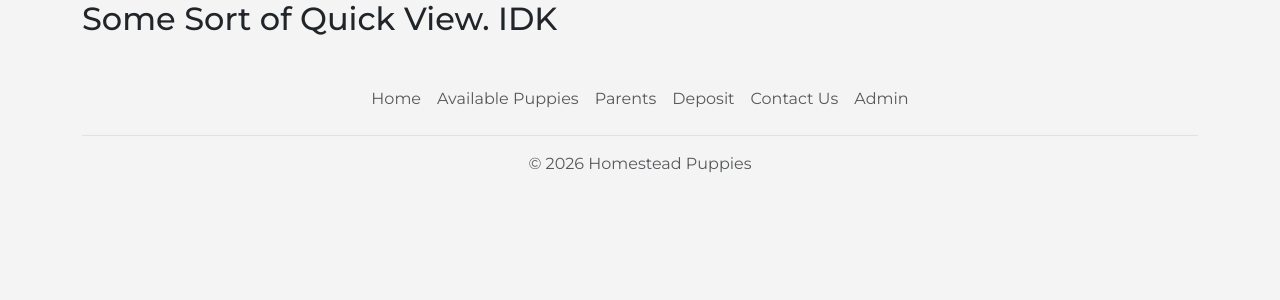
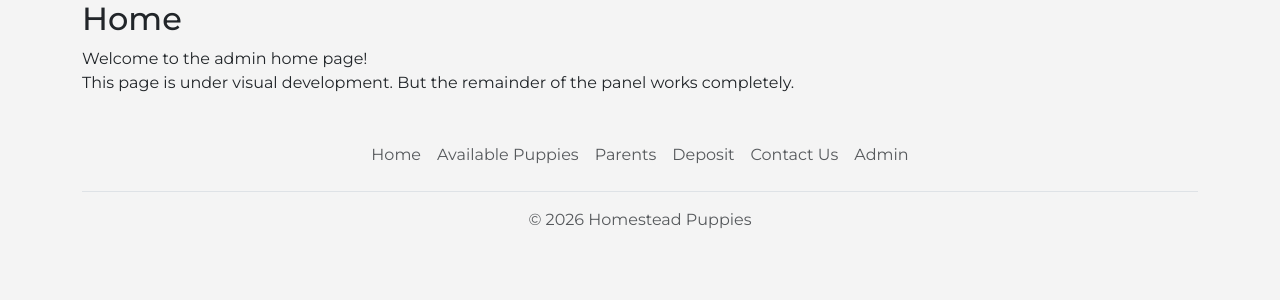
Before and after one commit to apelpapa/HomesteadPuppies, a Node server app: page /adminHome in a window 1280 px wide. Shown: the part 193-493 px from the top of the page. Run offline with Node 20, Linux system fonts and the light colour scheme; the visitor is signed in with stand-in values (Sample User, id 1); some libraries are stand-ins or nearby versions.

Commit message:
Small update to test remote - ssh functionality.
Co-authored-by: Copilot <copilot@github.com>

```diff
--- a/views/admin/adminHome.ejs
+++ b/views/admin/adminHome.ejs
@@ -2,7 +2,8 @@
 <%- include("./adminBar.ejs") %>
 
 <div class="container">
-<h2>Some Sort of Quick View. IDK</h2>
+<h2>Home</h2>
+<p>Welcome to the admin home page!<br> This page is under visual development. But the remainder of the panel works completely.</p>
 </div>
 
 <%- include("../partials/footer.ejs") %>
```
